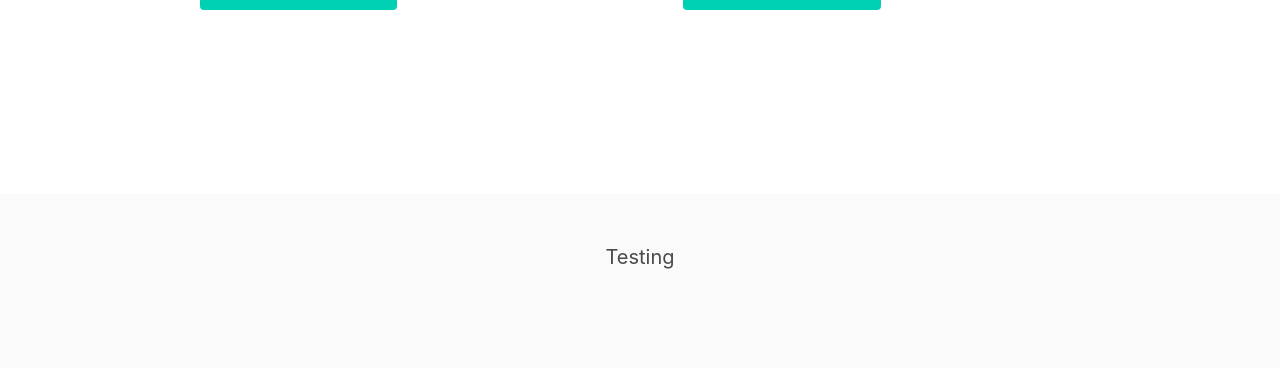
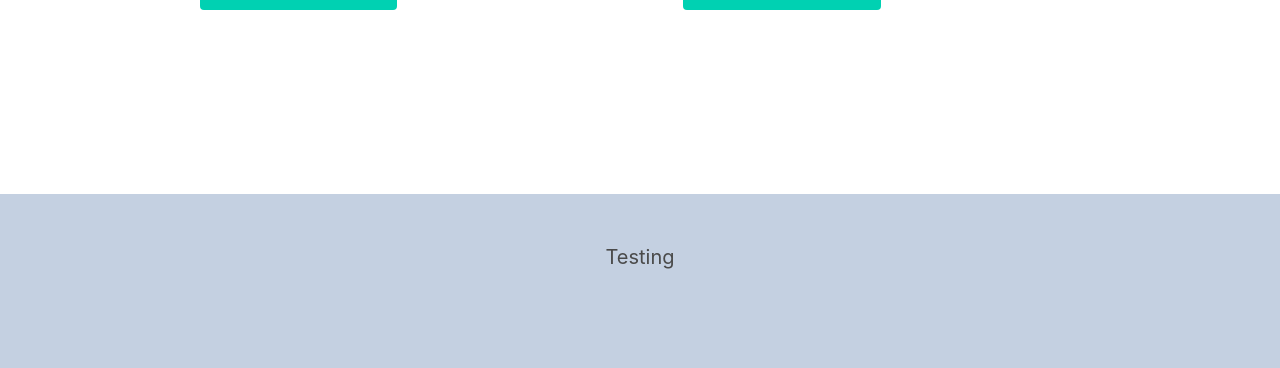
Before and after one commit to saybeeali/Original-GS-Contracting, a Django app: page / in a window 1280 px wide. Shown: the part 1734-2102 px from the top of the page. Run offline with Django 4.2, Linux system fonts and the light colour scheme; some libraries are stand-ins or nearby versions.

Commit message:
footer css done for now

```diff
--- a/main_app/static/styles/main.css
+++ b/main_app/static/styles/main.css
@@ -261,4 +261,11 @@ html,body {
 
 .footer-container {
     text-align:center;
+    background-color: red;
+    /* border: 3px solid red */
 }
+
+.footer {
+    /* background-color: red; */
+    background: rgb(196, 208, 225) !important;
+}
```
